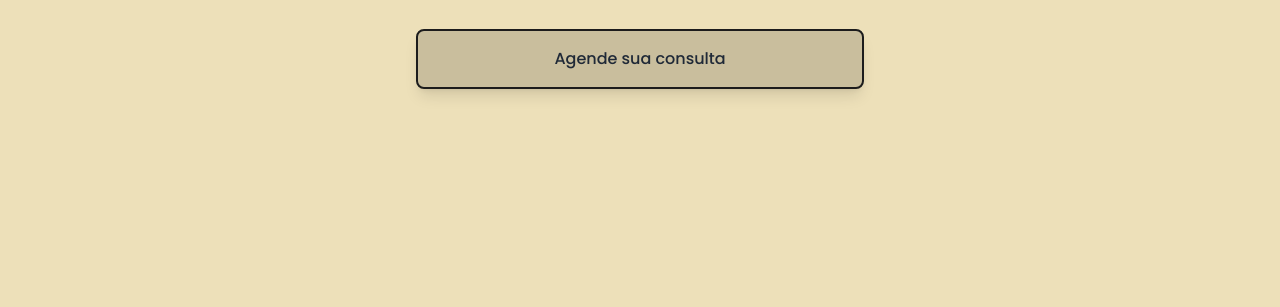
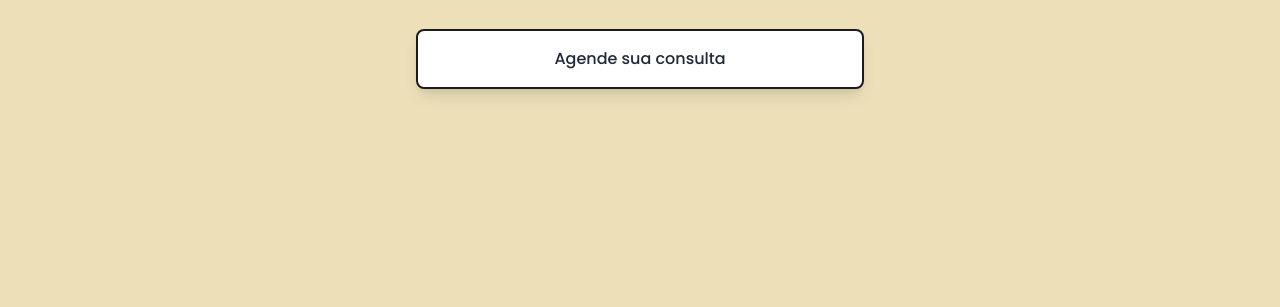
Before and after one commit to kayodavid/Jesica-Site, a website built with Vite: page agendamento.html in a window 1280 px wide. Shown: the part 493-800 px from the top of the page. Built offline with nearby package versions, Linux system fonts and the light colour scheme.

Commit message:
Update CTA button background color in agendamento.html

```diff
--- a/agendamento.html
+++ b/agendamento.html
@@ -96,7 +96,7 @@
       <main class="space-y-4">
         <a
           class="block w-full text-center text-gray-800 py-3 sm:py-4 px-4 sm:px-6 rounded-lg transition-all duration-300 font-medium shadow-lg hover:shadow-xl hover:scale-105 text-sm sm:text-base"
-          style="background-color:#c9be9d; border: 2px solid #1c1c1c;"
+          style="background-color:#ffffff; border: 2px solid #1c1c1c;"
           href="https://wa.me/5561993349412"
         >
           Agende sua consulta
```
